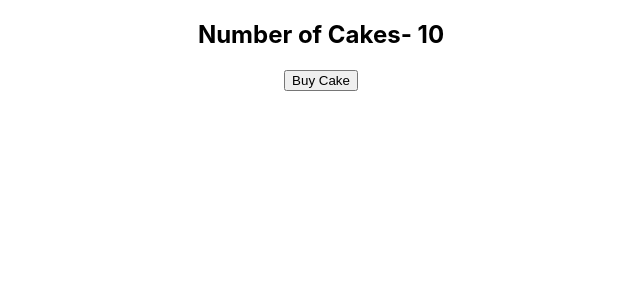
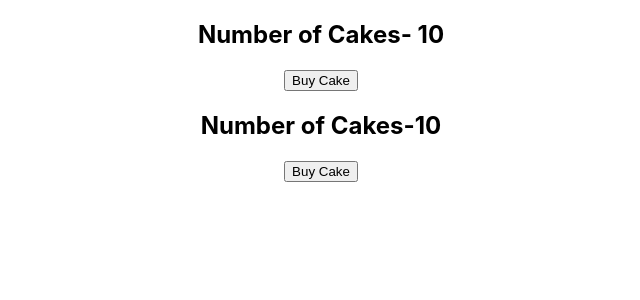
Before and after one commit to manideep-18/redux-demo, a React (Create React App) app: page / in a window 1280 px wide. Shown: the top 300 px of the page, without its empty margins (319-959 px from the left). Built offline with nearby package versions, Linux system fonts and the light colour scheme.

Commit message:
redux functionality added for cake using hooks

```diff
--- a/src/App.js
+++ b/src/App.js
@@ -4,12 +4,14 @@ import './App.css';
 import CakeContainer from './UsingRedux/CakeContainer';
 import { Provider } from 'react-redux';
 import Store from './Redux/store';
+import HooksCakeContainer from './UsingRedux/HooksCakeContainer';
 
 function App() {
   return (
     <Provider store={Store}>
     <div className="App">
       <CakeContainer/>
+      <HooksCakeContainer/>
     </div>
     </Provider>
   );
--- /dev/null
+++ b/src/UsingRedux/HooksCakeContainer.js
@@ -0,0 +1,16 @@
+import React from  'react'
+import { useDispatch, useSelector } from 'react-redux'
+import { buyCake } from '../Redux/Cake/CakeAction'
+
+function HooksCakeContainer(){
+  const noOfCakes=useSelector(state=>state.noOfCakes)
+  const dispatch=useDispatch()
+    return(
+        <div>
+ <h2>Number of Cakes-{noOfCakes} </h2>
+        <button onClick={()=>dispatch(buyCake())}>Buy Cake</button>
+    </div>
+    )
+}
+
+export default HooksCakeContainer
```
